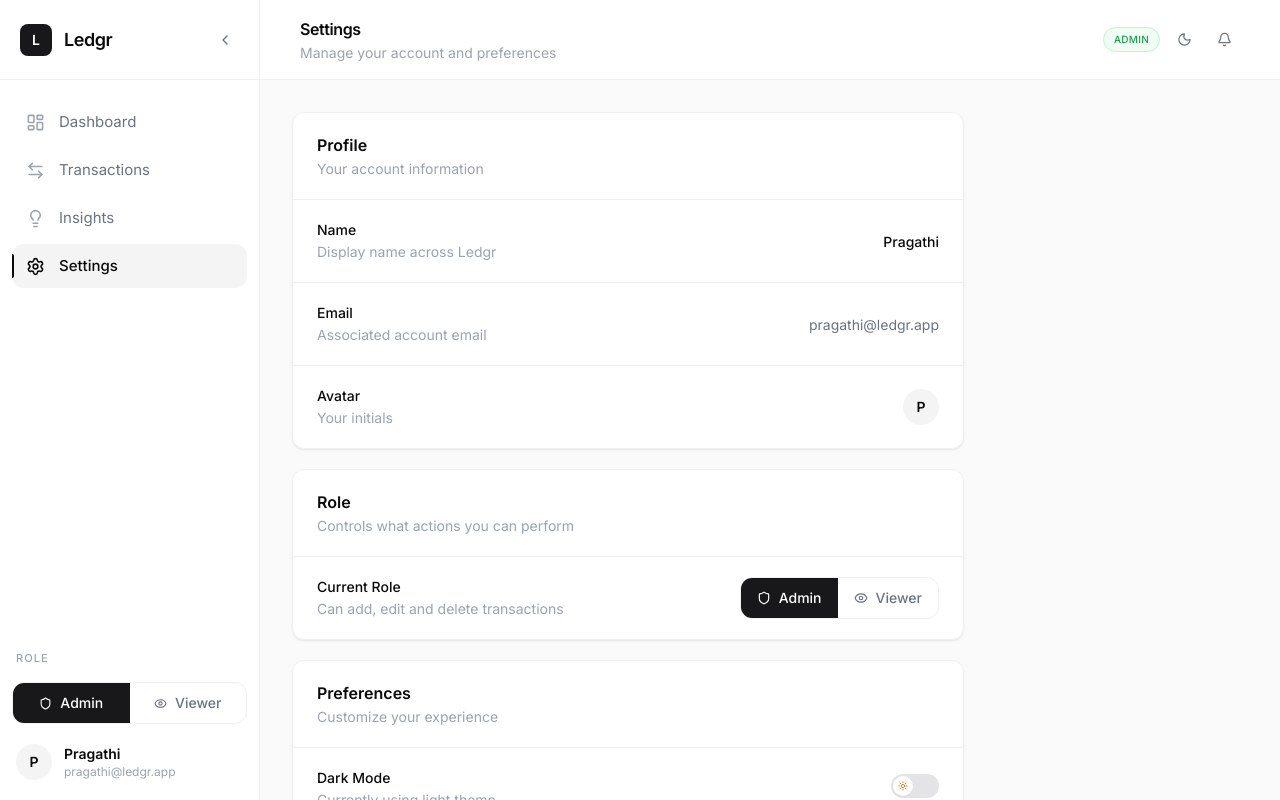
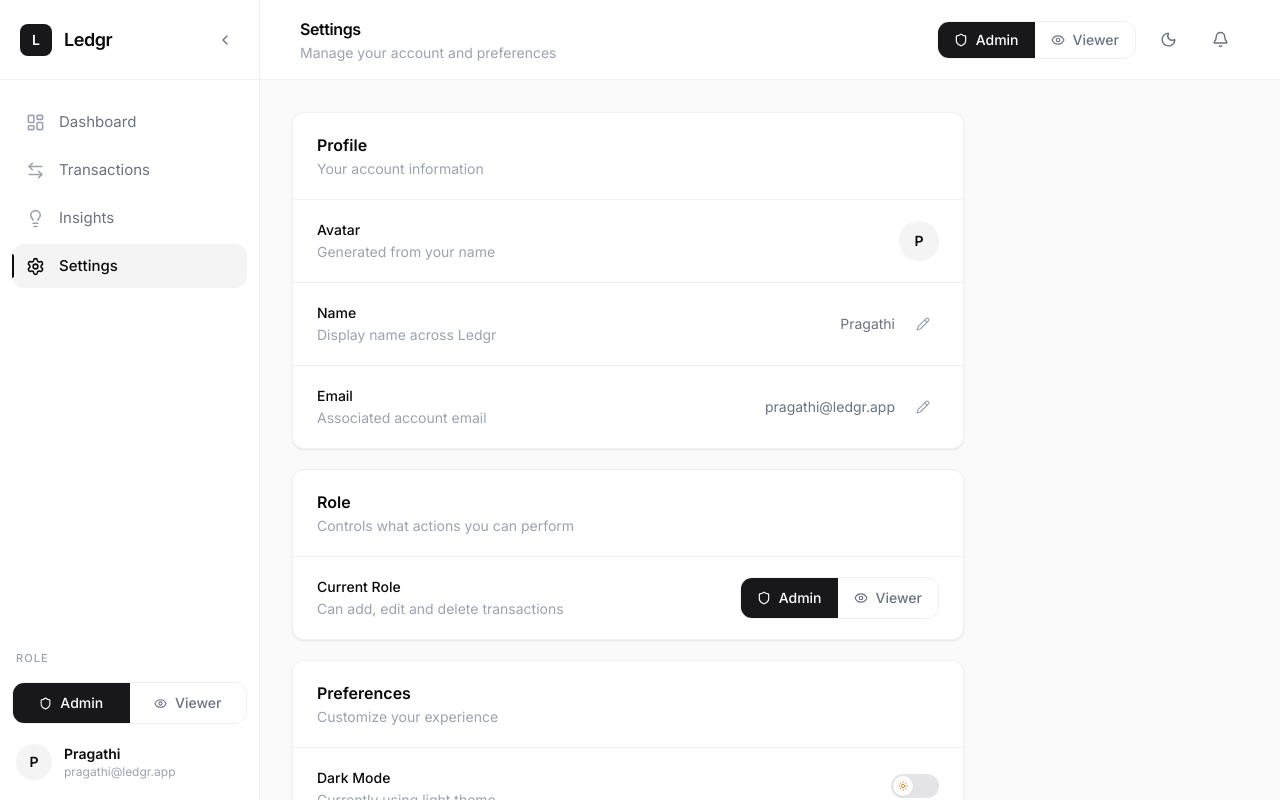
Before and after one commit to pragathii2611/ledgr, a React (Vite) app: page / in a window 1280 px wide. Both pictures are taken after a click on the button "Settings". Built offline with nearby package versions, Linux system fonts and the light colour scheme.

Commit message:
add editable profile in settings and role switcher in header

```diff
--- a/src/components/layout/Header.jsx
+++ b/src/components/layout/Header.jsx
@@ -1,5 +1,5 @@
 import { useAppStore } from "../../store/appStore";
-import { Sun, Moon, Bell } from "lucide-react";
+import { Sun, Moon, Bell, Shield, Eye } from "lucide-react";
 
 const pageTitles = {
   dashboard: { title: "Dashboard", subtitle: "Welcome back, Pragathi" },
@@ -9,7 +9,7 @@ const pageTitles = {
 };
 
 export default function Header() {
-  const { activePage, isDarkMode, toggleDarkMode, role } = useAppStore();
+  const { activePage, isDarkMode, toggleDarkMode, role, setRole } = useAppStore();
   const { title, subtitle } = pageTitles[activePage] || pageTitles.dashboard;
 
   return (
@@ -25,31 +25,49 @@ export default function Header() {
       </div>
 
       {/* right side */}
-      <div className="flex items-center gap-2">
-        {/* role badge */}
-        <span
-          className={`text-[10px] font-medium px-2.5 py-1 rounded-full border tracking-wide uppercase
-          ${
-            role === "admin"
-              ? "bg-[#F0FDF4] border-[#BBF7D0] text-[#16A34A] dark:bg-[#052e16] dark:border-[#166534] dark:text-[#4ade80]"
-              : "bg-[#FFF7ED] border-[#FED7AA] text-[#D97706] dark:bg-[#2d1a06] dark:border-[#92400e] dark:text-[#fbbf24]"
-          }`}
-        >
-          {role}
-        </span>
+      <div className="flex items-center gap-3">
+
+        {/* role switcher */}
+        <div className="flex rounded-xl border border-[#F0F0F0] dark:border-[#27272A] overflow-hidden">
+          <button
+            onClick={() => setRole("admin")}
+            className={`flex items-center gap-2 px-4 py-2 text-sm font-medium transition-all duration-150
+              ${
+                role === "admin"
+                  ? "bg-[#18181B] dark:bg-[#FAFAFA] text-white dark:text-[#18181B]"
+                  : "text-[#6B7280] hover:bg-[#F4F4F5] dark:hover:bg-[#27272A]"
+              }`}
+          >
+            <Shield size={14} />
+            Admin
+          </button>
+          <button
+            onClick={() => setRole("viewer")}
+            className={`flex items-center gap-2 px-4 py-2 text-sm font-medium transition-all duration-150
+              ${
+                role === "viewer"
+                  ? "bg-[#18181B] dark:bg-[#FAFAFA] text-white dark:text-[#18181B]"
+                  : "text-[#6B7280] hover:bg-[#F4F4F5] dark:hover:bg-[#27272A]"
+              }`}
+          >
+            <Eye size={14} />
+            Viewer
+          </button>
+        </div>
 
         {/* dark mode toggle */}
         <button
           onClick={toggleDarkMode}
-          className="w-8 h-8 flex items-center justify-center rounded-lg text-[#6B7280] hover:text-[#0A0A0A] dark:hover:text-[#FAFAFA] hover:bg-[#F4F4F5] dark:hover:bg-[#27272A] transition-all duration-100"
+          className="w-10 h-10 flex items-center justify-center rounded-xl text-[#6B7280] hover:text-[#0A0A0A] dark:hover:text-[#FAFAFA] hover:bg-[#F4F4F5] dark:hover:bg-[#27272A] transition-all duration-100"
         >
-          {isDarkMode ? <Sun size={15} /> : <Moon size={15} />}
+          {isDarkMode ? <Sun size={17} /> : <Moon size={17} />}
         </button>
 
-        {/* notification bell — decorative for now */}
-        <button className="w-8 h-8 flex items-center justify-center rounded-lg text-[#6B7280] hover:text-[#0A0A0A] dark:hover:text-[#FAFAFA] hover:bg-[#F4F4F5] dark:hover:bg-[#27272A] transition-all duration-100">
-          <Bell size={15} />
+        {/* notification bell */}
+        <button className="w-10 h-10 flex items-center justify-center rounded-xl text-[#6B7280] hover:text-[#0A0A0A] dark:hover:text-[#FAFAFA] hover:bg-[#F4F4F5] dark:hover:bg-[#27272A] transition-all duration-100">
+          <Bell size={17} />
         </button>
+
       </div>
     </header>
   );
--- a/src/pages/Settings.jsx
+++ b/src/pages/Settings.jsx
@@ -3,14 +3,14 @@ import { useAppStore } from "../store/appStore";
 import { useTransactionStore } from "../store/transactionStore";
 import { user } from "../data/mockData";
 import {
-  User,
   Shield,
   Eye,
   Moon,
   Sun,
   Trash2,
-  Info,
-  Wallet,
+  Pencil,
+  Check,
+  X,
 } from "lucide-react";
 import toast from "react-hot-toast";
 
@@ -48,9 +48,86 @@ function Row({ label, sub, children }) {
   );
 }
 
+function EditableRow({ label, sub, value, onSave }) {
+  const [editing, setEditing] = useState(false);
+  const [val, setVal] = useState(value);
+
+  const handleSave = () => {
+    if (!val.trim()) {
+      toast.error("Field cannot be empty.");
+      return;
+    }
+    onSave(val.trim());
+    setEditing(false);
+    toast.success(`${label} updated.`);
+  };
+
+  const handleCancel = () => {
+    setVal(value);
+    setEditing(false);
+  };
+
+  return (
+    <div className="flex items-center justify-between px-6 py-5">
+      <div>
+        <p className="text-sm font-medium text-[#0A0A0A] dark:text-[#FAFAFA]">
+          {label}
+        </p>
+        {sub && <p className="text-sm text-[#9CA3AF] mt-0.5">{sub}</p>}
+      </div>
+      <div className="ml-6 shrink-0">
+        {editing ? (
+          <div className="flex items-center gap-2">
+            <input
+              value={val}
+              onChange={(e) => setVal(e.target.value)}
+              onKeyDown={(e) => {
+                if (e.key === "Enter") handleSave();
+                if (e.key === "Escape") handleCancel();
+              }}
+              autoFocus
+              className="w-44 px-3 py-2 text-sm bg-[#FAFAFA] dark:bg-[#09090B] border border-[#F0F0F0] dark:border-[#27272A] rounded-xl text-[#0A0A0A] dark:text-[#FAFAFA] focus:outline-none focus:ring-2 focus:ring-[#18181B] dark:focus:ring-[#FAFAFA]"
+            />
+            <button
+              onClick={handleSave}
+              className="w-8 h-8 flex items-center justify-center rounded-lg bg-[#18181B] dark:bg-[#FAFAFA] text-white dark:text-[#18181B] hover:opacity-90 transition-opacity"
+            >
+              <Check size={14} />
+            </button>
+            <button
+              onClick={handleCancel}
+              className="w-8 h-8 flex items-center justify-center rounded-lg text-[#6B7280] hover:bg-[#F4F4F5] dark:hover:bg-[#27272A] transition-all"
+            >
+              <X size={14} />
+            </button>
+          </div>
+        ) : (
+          <div className="flex items-center gap-3">
+            <span className="text-sm text-[#6B7280] dark:text-[#A1A1AA]">
+              {value}
+            </span>
+            <button
+              onClick={() => setEditing(true)}
+              className="w-8 h-8 flex items-center justify-center rounded-lg text-[#9CA3AF] hover:text-[#0A0A0A] dark:hover:text-[#FAFAFA] hover:bg-[#F4F4F5] dark:hover:bg-[#27272A] transition-all"
+            >
+              <Pencil size={14} />
+            </button>
+          </div>
+        )}
+      </div>
+    </div>
+  );
+}
+
 export default function Settings() {
   const { role, setRole, isDarkMode, toggleDarkMode } = useAppStore();
   const { transactions, fetchTransactions } = useTransactionStore();
+
+  const [profile, setProfile] = useState({
+    name: user.name,
+    email: user.email,
+  });
+
   const [budget, setBudget] = useState(user.monthlyBudget);
   const [editingBudget, setEditingBudget] = useState(false);
 
@@ -68,11 +145,7 @@ export default function Settings() {
 
   const budgetPct = Math.min((spent / budget) * 100, 100).toFixed(0);
   const budgetColor =
-    budgetPct >= 90
-      ? "#DC2626"
-      : budgetPct >= 70
-      ? "#D97706"
-      : "#16A34A";
+    budgetPct >= 90 ? "#DC2626" : budgetPct >= 70 ? "#D97706" : "#16A34A";
 
   const handleResetData = async () => {
     if (!window.confirm("This will reset all transactions to the original mock data. Continue?")) return;
@@ -86,26 +159,40 @@ export default function Settings() {
     toast.success("Monthly budget updated.");
   };
 
+  const avatar = profile.name
+    .split(" ")
+    .map((n) => n[0])
+    .join("")
+    .toUpperCase()
+    .slice(0, 2);
+
   return (
     <div className="space-y-5 max-w-2xl">
 
       {/* profile */}
       <Section title="Profile" subtitle="Your account information">
-        <Row label="Name" sub="Display name across Ledgr">
-          <span className="text-sm font-medium text-[#0A0A0A] dark:text-[#FAFAFA]">
-            {user.name}
-          </span>
-        </Row>
-        <Row label="Email" sub="Associated account email">
-          <span className="text-sm text-[#6B7280]">{user.email}</span>
-        </Row>
-        <Row label="Avatar" sub="Your initials">
-          <div className="w-9 h-9 rounded-full bg-[#F4F4F5] dark:bg-[#27272A] flex items-center justify-center">
+        {/* avatar */}
+        <Row label="Avatar" sub="Generated from your name">
+          <div className="w-10 h-10 rounded-full bg-[#F4F4F5] dark:bg-[#27272A] flex items-center justify-center">
             <span className="text-sm font-semibold text-[#0A0A0A] dark:text-[#FAFAFA]">
-              {user.avatar}
+              {avatar}
             </span>
           </div>
         </Row>
+
+        <EditableRow
+          label="Name"
+          sub="Display name across Ledgr"
+          value={profile.name}
+          onSave={(val) => setProfile((p) => ({ ...p, name: val }))}
+        />
+
+        <EditableRow
+          label="Email"
+          sub="Associated account email"
+          value={profile.email}
+          onSave={(val) => setProfile((p) => ({ ...p, email: val }))}
+        />
       </Section>
 
       {/* role */}
@@ -208,14 +295,10 @@ export default function Settings() {
           )}
         </Row>
 
-        {/* progress bar */}
         <div className="px-6 py-5">
           <div className="flex items-center justify-between mb-2">
             <span className="text-sm text-[#9CA3AF]">Budget used</span>
-            <span
-              className="text-sm font-semibold"
-              style={{ color: budgetColor }}
-            >
+            <span className="text-sm font-semibold" style={{ color: budgetColor }}>
               {budgetPct}%
             </span>
           </div>
```
